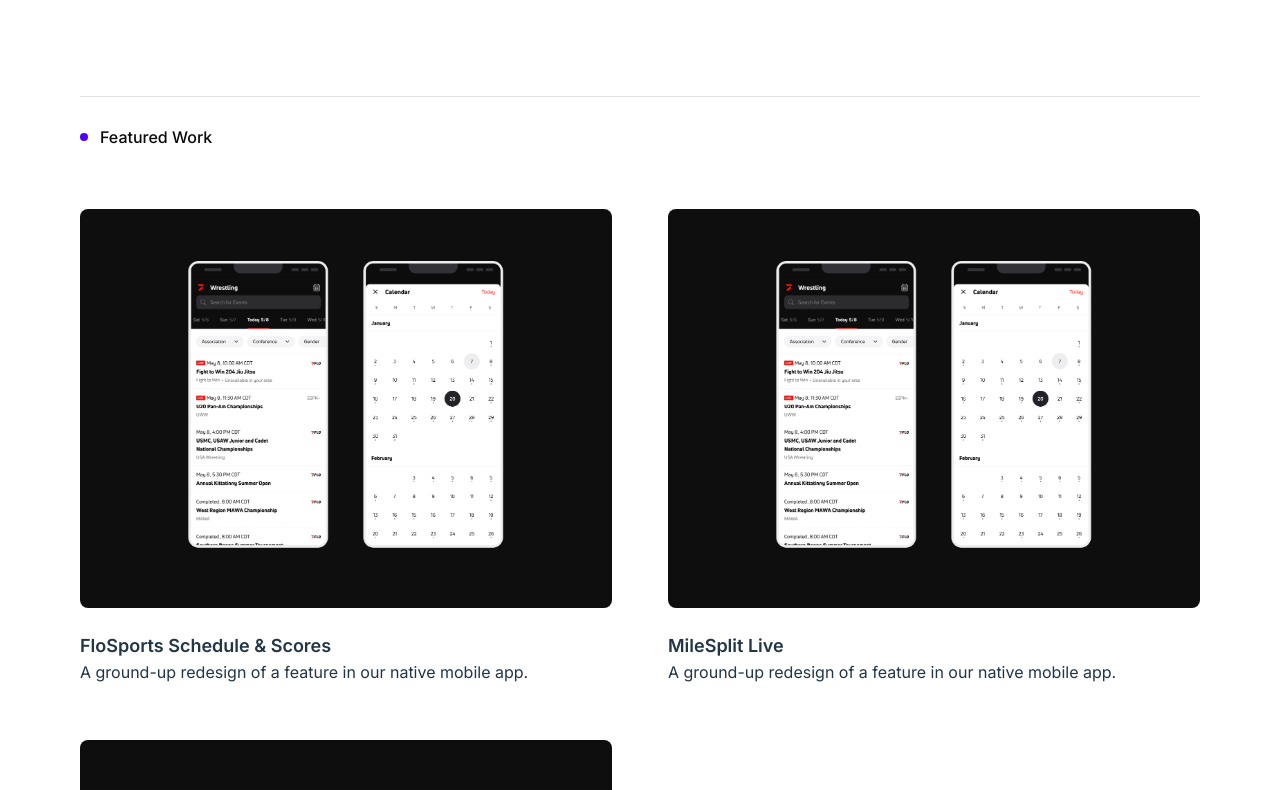
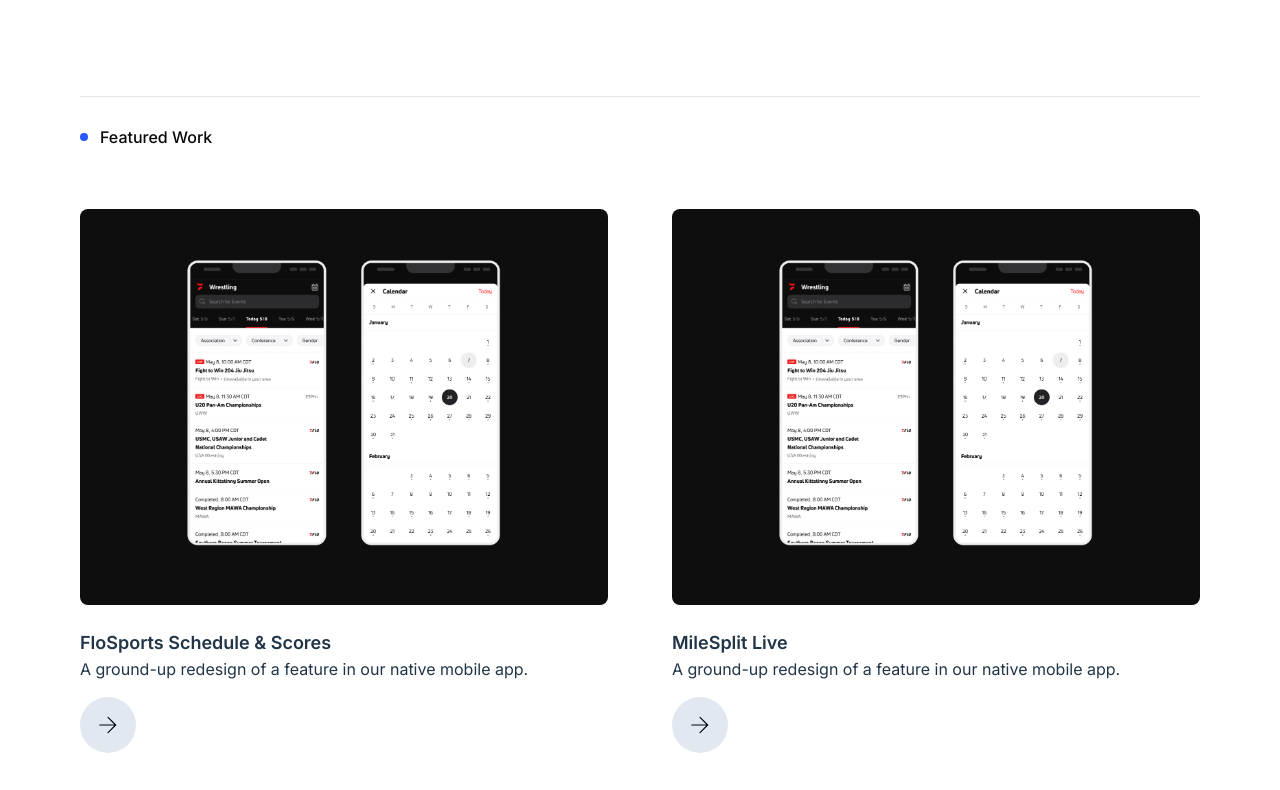
Before and after one commit to JordanBrittain/portfolio-vite, a React (Vite) app: page / in a window 1280 px wide. Shown: the part 760-1550 px from the top of the page. Built offline with nearby package versions, Linux system fonts and the light colour scheme; a web font is replaced by a local one.

Commit message:
finished design of cs section

```diff
--- a/src/CaseStudyTile.jsx
+++ b/src/CaseStudyTile.jsx
@@ -1,10 +1,21 @@
+import ArrowIcon from "./ArrowIcon";
+
 function CaseStudyTile ({ imgSrc, title, subtext }) {
 return (
-    <div className="flex flex-col gap-6">
+    <div className="flex flex-col gap-6 transition-all duration-300 hover:-translate-y-1 group">
         <img className="aspect-4/3 rounded-lg" src={imgSrc}></img>
-        <div className="flex flex-col">
+<div className="flex flex-row gap-8 items-end justify-between lg:items-start lg:justify-start lg:flex-col lg:gap-4">
+
+        <div className="flex flex-col flex-1">
             <div className="text-lg font-semibold">{title}</div>
             <div className="text-base">{subtext}</div>
+        </div>
+
+<div className="w-14 h-14 group-hover:bg-primary-500 transition-all duration-500 rounded-full bg-slate-200 flex items-center justify-center">
+    <div className="group-hover:fill-slate-50 fill-slate-950 w-7 h-7 -rotate-90 transition-all duration-500"><ArrowIcon/>
+    </div>
+    </div>
+
         </div>
     </div>
 )
--- a/src/index.css
+++ b/src/index.css
@@ -61,7 +61,7 @@ button {
 
 button:focus,
 button:focus-visible {
-  outline: 4px auto -webkit-focus-ring-color;
+  //outline: 4px auto -webkit-focus-ring-color;
 }
 
 @media (prefers-color-scheme: light) {
--- a/src/main.jsx
+++ b/src/main.jsx
@@ -17,7 +17,7 @@ ReactDOM.createRoot(document.getElementById("root")).render(
 
       <SectionHeader title="Featured Work"/>
 
-      <div className="px-site w-full grid grid-cols-1 gap-14 lg:grid-cols-2 lg:gap-14 pb-32 lg:pb-40">
+      <div className="px-site w-full grid grid-cols-1 gap-14 lg:grid-cols-2 lg:gap-y-20 lg:gap-16 pb-32 lg:pb-40">
 
       <CaseStudyTile
        imgSrc="/ss-1.png"
--- a/tailwind.config.js
+++ b/tailwind.config.js
@@ -26,7 +26,7 @@ export default {
           200: '#eaddd7',
           300: '#e0cec7',
           400: '#d2bab0',
-          500: '#5100FF',
+          500: '#2858FF',
           600: '#a18072',
           700: '#977669',
           800: '#846358',
```
